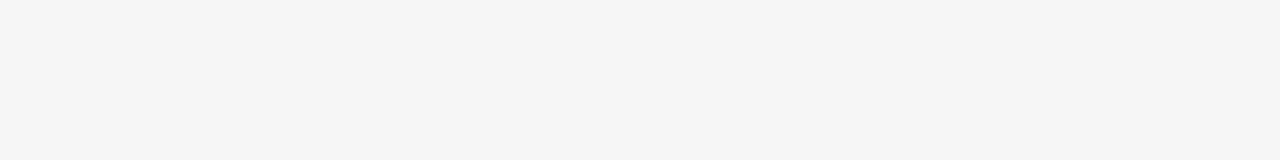
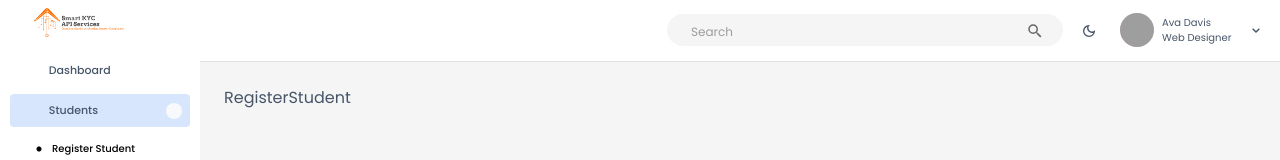
Before and after one commit to prat33k6690/HMS, a React (Create React App) app: page /registerStudent in a window 1280 px wide. Before the commit this address had no page. Shown: the top 160 px of the page. Built offline with nearby package versions, Linux system fonts and the light colour scheme; grey boxes are pictures that could not be loaded; some icons are missing.

Commit message:
21-05-2025

```diff
--- a/src/app/App.tsx
+++ b/src/app/App.tsx
@@ -6,6 +6,7 @@ import Dashboard from "./pages/dashboard/Dashboard";
 import Login from "./pages/authentication/pages/Login";
 import ForgotPassword from "./pages/authentication/pages/ForgotPassword";
 import { ToastContainer } from "react-toastify";
+import RegisterStudent from "./pages/Students/RegisterStudent";
 
 function App() {
   return (
@@ -16,6 +17,7 @@ function App() {
           <Route path="/forgotpwd" element={<ForgotPassword />} />
           <Route path="/" element={<Layout />}>
             <Route path="dashboard" element={<Dashboard />} />
+            <Route path="registerStudent" element ={<RegisterStudent />} />
           </Route>
         </Routes>
       </BrowserRouter>
--- a/src/app/layout/sidebar/Navmenu.tsx
+++ b/src/app/layout/sidebar/Navmenu.tsx
@@ -1,7 +1,8 @@
 import React, { useEffect, useState } from "react";
 import { NavLink, useLocation } from "react-router-dom";
 import { useDispatch } from "react-redux";
-import logo from '../../assests/images/logo.jpg';
+// import logo from '../../assests/images/logo.jpg';
+import logo from '../../assests/images/login/logo_api.png'
 import './Sidebar.css'
 import { Icon } from "@iconify/react";
 import Sidebar from "./Sidebar";
@@ -69,8 +70,8 @@ const Navmenu: React.FC<NavmenuProps> = ({ menus }) => {
 
   return (
     <>
-      <div>
-        <img className="w-60 mx-4 mt-2" src={logo} alt="image" />
+      <div className="mb-3">
+        <img className="w-50 mx-4 mt-2" src={logo} alt="image" />
       </div>
       <ul className="overflow-scroll h-95">
         {menus.map((item, i) => (
--- a/src/app/layout/sidebar/menu.ts
+++ b/src/app/layout/sidebar/menu.ts
@@ -1,8 +1,8 @@
 export const menuItems = [
-  {
-    isHeadr: true,
-    title: "menu",
-  },
+  // {
+  //   isHeadr: true,
+  //   title: "menu",
+  // },
 
   {
     title: "Dashboard",
@@ -17,7 +17,7 @@ export const menuItems = [
     child: [
       {
         childtitle: "Register Student",
-        childlink: "student/register",
+        childlink: "registerStudent",
         childicon: "heroicons-outline:user-add",
       },
       {
--- /dev/null
+++ b/src/app/pages/Students/RegisterStudent.tsx
@@ -0,0 +1,11 @@
+import React from 'react'
+
+function RegisterStudent() {
+  return (
+    <div>
+      RegisterStudent
+    </div>
+  )
+}
+
+export default RegisterStudent
```
